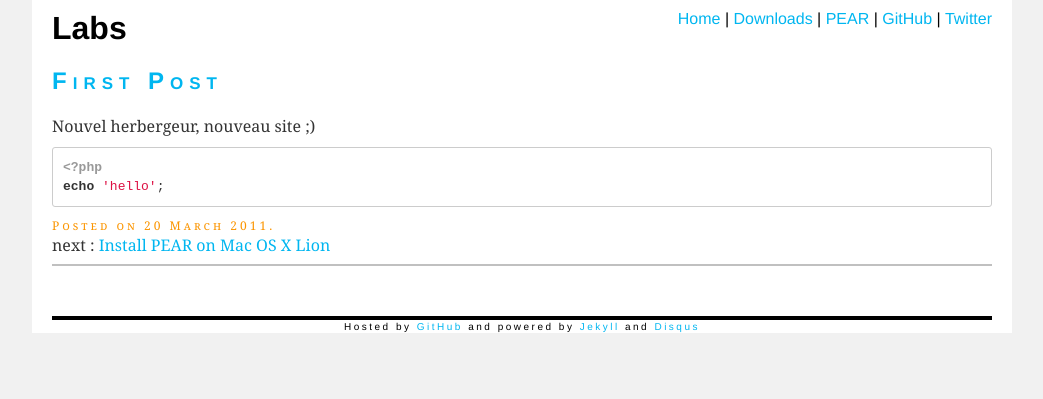
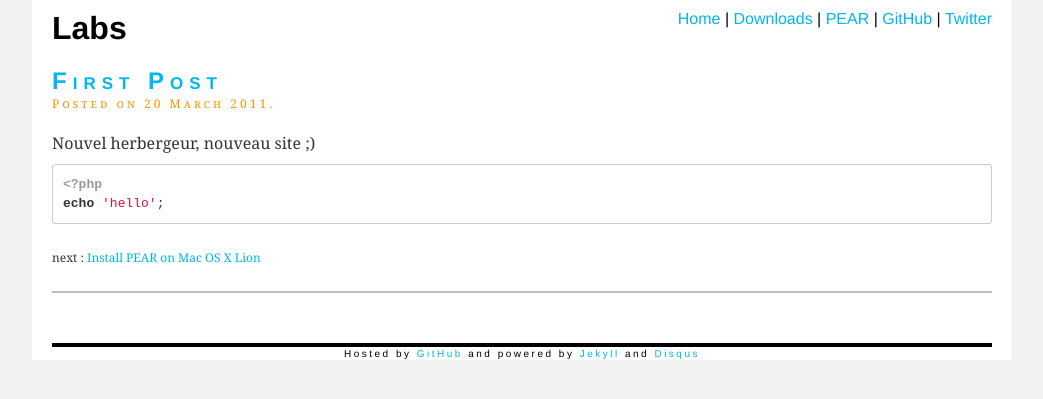
Before and after one commit to stealth35/stealth35.github.com, a Jekyll site: the page built from _posts/2011-03-20-first-post.html, in a window 1280 px wide. Shown: the top 399 px of the page, without its empty margins (118-1161 px from the left). Built offline with Jekyll 4.4.1, drawn with Linux system fonts in a browser that asks for light colours; nearby versions of some CDN libraries; comment, search, counter and statistics services are not loaded.

Commit message:
Change article style

```diff
--- a/_layouts/post.html
+++ b/_layouts/post.html
@@ -4,8 +4,9 @@ layout: default
 
 <article id="post">
     <h2><a href="{{ page.url }}">{{ page.title }}</a></h2>
+	<p class="date"><em>Posted on {{ page.date | date_to_long_string }}.</em></p>
     {{ content }}
-    <p class="date"><em>Posted on {{ page.date | date_to_long_string }}.</em></p>
+	<div class="footer">
 		{% if page.previous %}
 		<div id="previous">prev : <a href="{{ page.previous.url }}">{{ page.previous.title }}</a></div>
 		{% endif %}
@@ -13,7 +14,7 @@ layout: default
 		{% if page.next %}
 		<div id="next">next : <a href="{{ page.next.url }}">{{ page.next.title }}</a></div>
 		{% endif %}
-
+		<div class="footer">
 	<hr />
 	<div id="disqus_thread"></div>
 	<script type="text/javascript">
--- a/index.html
+++ b/index.html
@@ -5,7 +5,7 @@ layout: default
 {% for post in site.posts limit:5 %}
 <article>
     <h2><a href="{{ post.url }}">{{ post.title }}</a></h2>
+    <p class="date"><em>Posted on {{ post.date | date_to_long_string }}.</em></p>
     {{ post.content }}
-    <p class="date"><em>Posted on {{ post.date | date_to_long_string }}.</em></p>
 </article>
 {% endfor %}
--- a/stylesheets/master.css
+++ b/stylesheets/master.css
@@ -57,13 +57,20 @@ article h2{
 	letter-spacing:0.25em;
 	font-weight:bold;
 	font-size:24px;
-	margin:20px 0;
+	margin-top:20px;
 }
-.date {
+
+article .footer {
+	margin-top:25px;
+	font-size:12px;
+}
+
+article .date {
 	color:#FB9500;
 	font-size:12px;
 	font-variant: small-caps;
 	letter-spacing:0.25em;
+	margin-bottom:20px;
 }
 
 #list li{
@@ -87,6 +94,7 @@ header {
 header #menu{
     float:right;
 }
+
 footer {
 	border-top:4px solid #000000;
 	font-size:10px;
```
Lines whose indentation alone changed are shown as unchanged.
